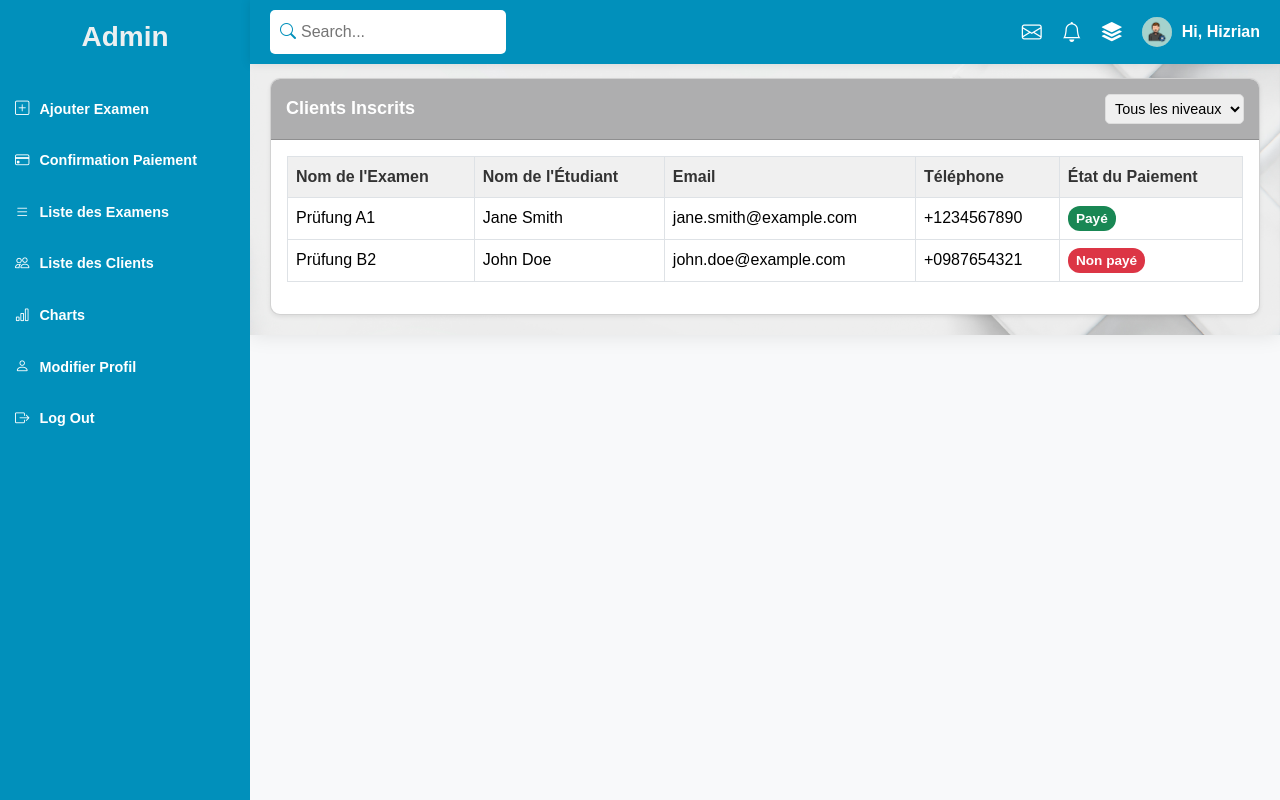
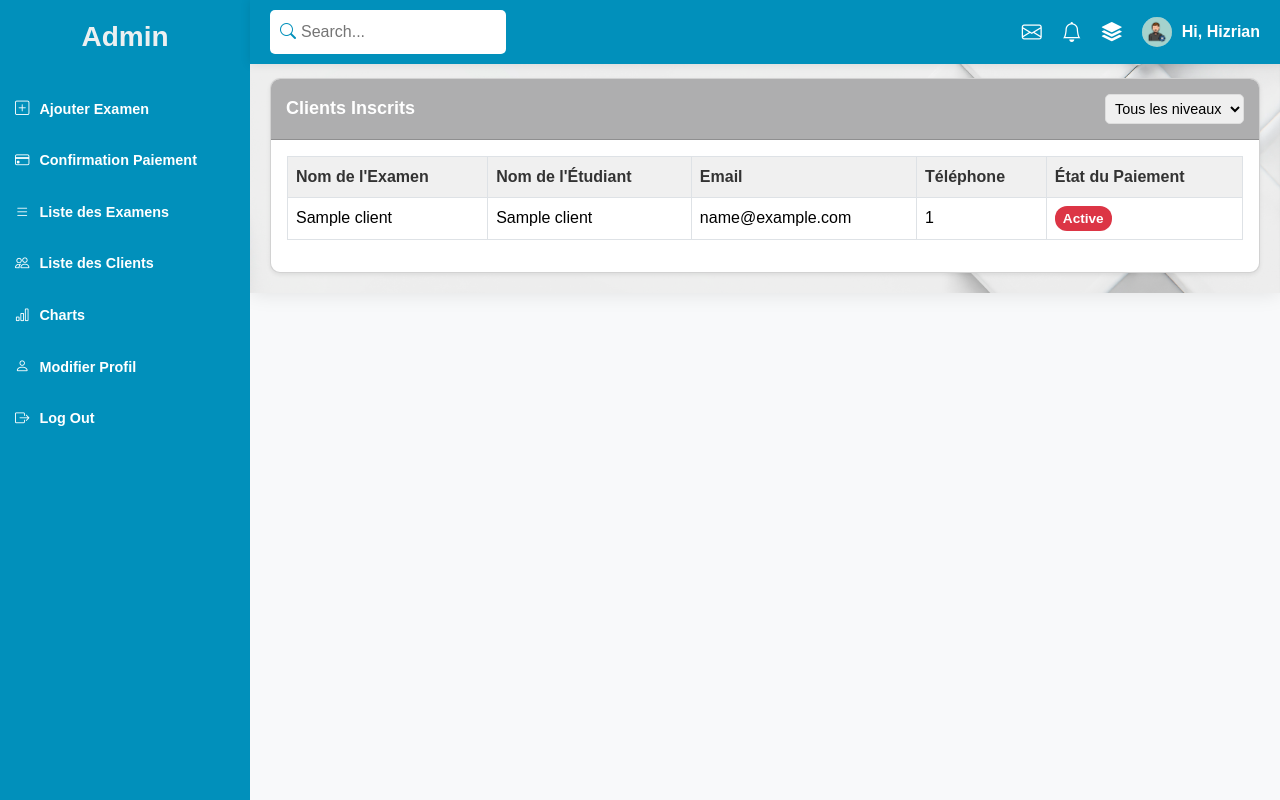
Before and after one commit to MohamedOuijjane/PlatformInscription, a CodeIgniter 4 app: the page made by app/Views/dashbord/liste_clients.php in a window 1280 px wide. Run offline with PHP 8.4 and a stand-in for CodeIgniter, Linux system fonts and the light colour scheme; the template is opened without the code that fills it: most values are stand-ins (such as "Sample title", 1, 10 or a date in 2020); some libraries are stand-ins or nearby versions.

Commit message:
Interface liste des clients :integration avec le controller  Y.M

```diff
--- a/app/Views/dashbord/liste_clients.php
+++ b/app/Views/dashbord/liste_clients.php
@@ -98,21 +98,19 @@
                 </tr>
             </thead>
             <tbody>
-                <tr>
-                    <td>Prüfung A1</td>
-                    <td>Jane Smith</td>
-                    <td>jane.smith@example.com</td>
-                    <td>+1234567890</td>
-                    <td><span class="badge bg-success">Payé</span></td>
-                </tr>
-                <tr>
-                    <td>Prüfung B2</td>
-                    <td>John Doe</td>
-                    <td>john.doe@example.com</td>
-                    <td>+0987654321</td>
-                    <td><span class="badge bg-danger">Non payé</span></td>
-                </tr>
-                <!-- Ajoutez d'autres lignes ici -->
+                <?php foreach ($clients as $client): ?>
+                    <tr>
+                        <td><?= esc($client['exam_name']) ?></td>
+                        <td><?= esc($client['student_name']) ?></td>
+                        <td><?= esc($client['email']) ?></td>
+                        <td><?= esc($client['phone_number']) ?></td>
+                        <td>
+                            <span class="badge <?= $client['payment_status'] === 'paid' ? 'bg-success' : 'bg-danger' ?>">
+                                <?= esc(ucfirst($client['payment_status'])) ?>
+                            </span>
+                        </td>
+                    </tr>
+                <?php endforeach; ?>
             </tbody>
         </table>
     </div>
```
